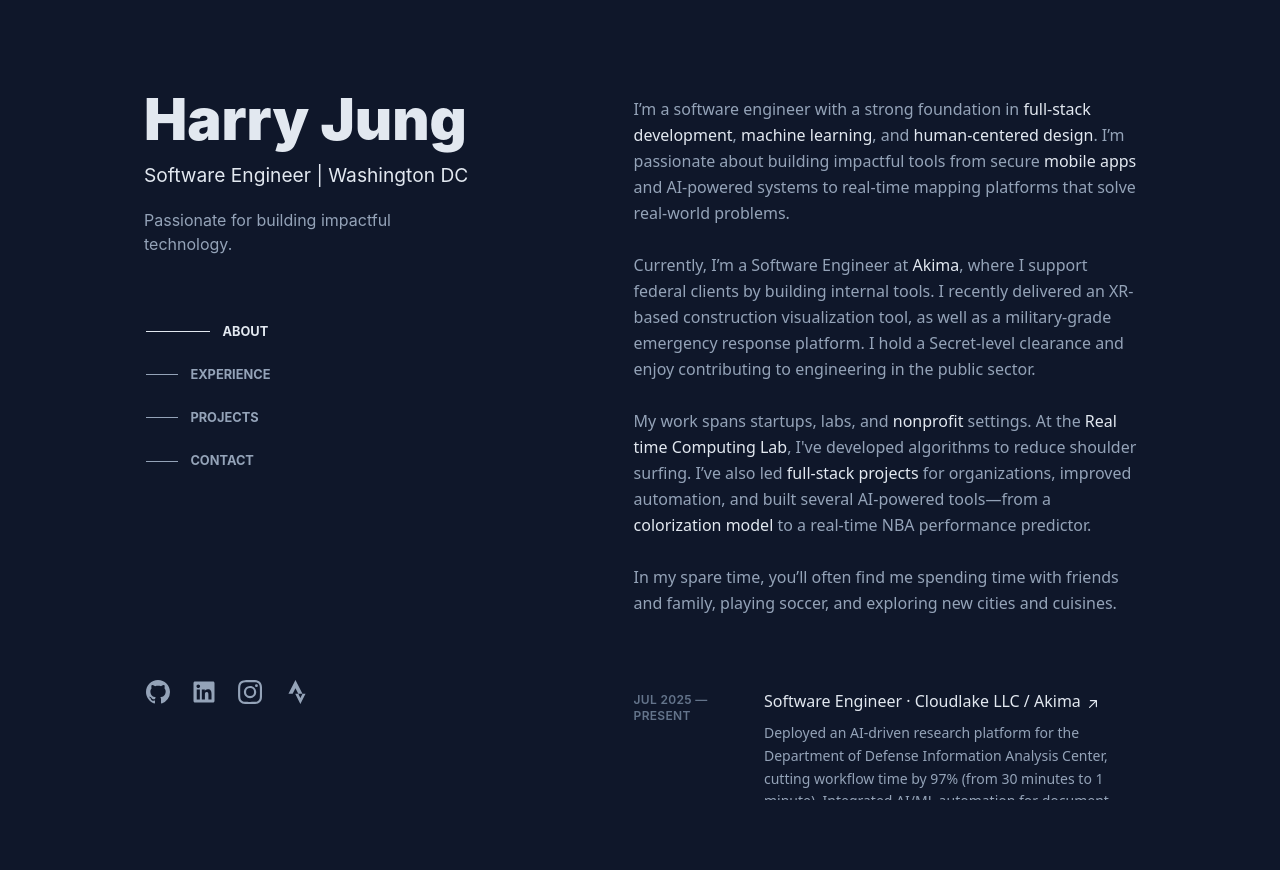
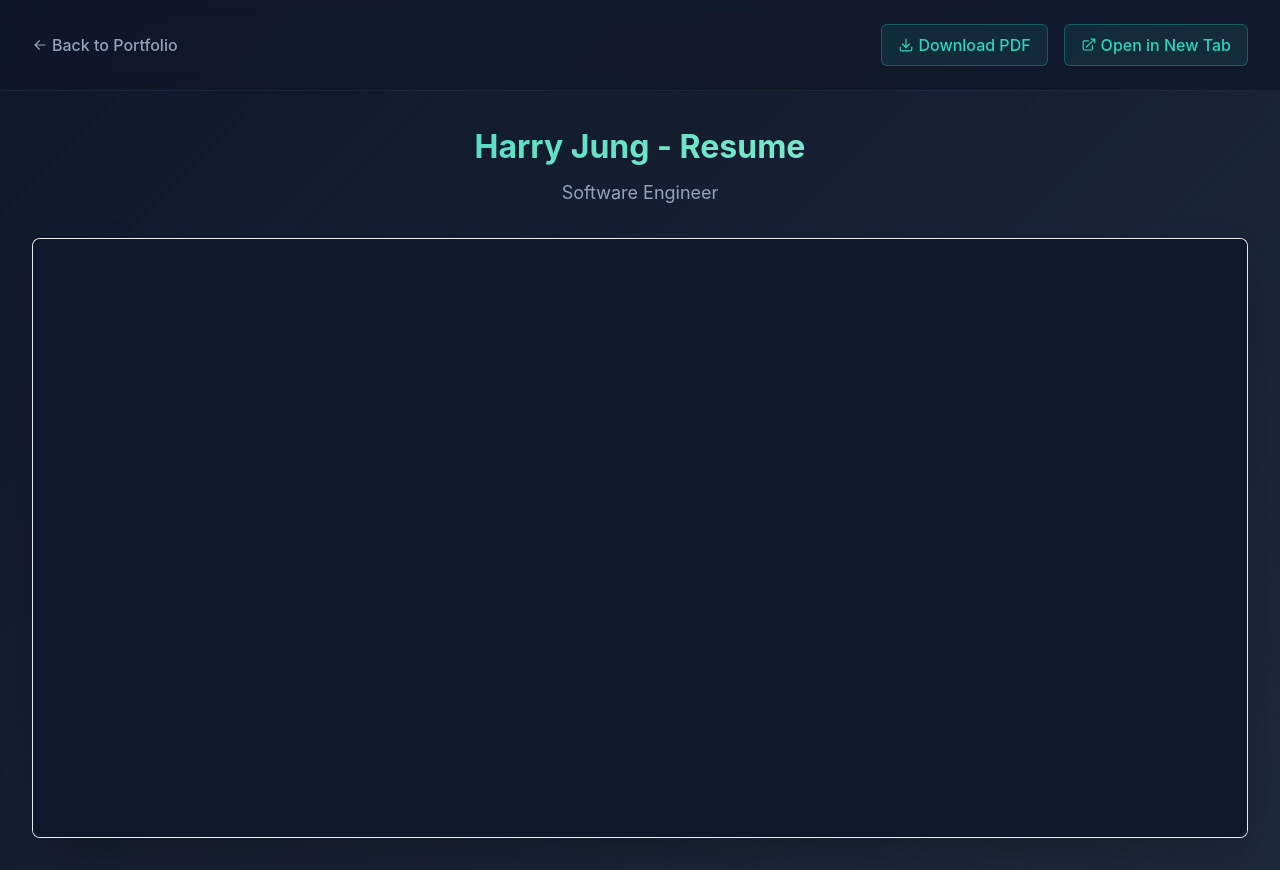
Before and after one commit to harryjng/personalWebsite, a React (Create React App) app: page /resume in a window 1280 px wide. Before the commit the page ends 800 px from the top, so only its background shows below. Built offline with nearby package versions, Linux system fonts and the light colour scheme.

Commit message:
created resume component

```diff
--- a/package.json
+++ b/package.json
@@ -12,6 +12,7 @@
     "framer-motion": "^12.23.11",
     "react": "^19.1.0",
     "react-dom": "^19.1.0",
+    "react-router-dom": "^7.8.0",
     "react-scripts": "5.0.1",
     "web-vitals": "^2.1.4"
   },
--- a/src/App.js
+++ b/src/App.js
@@ -1,4 +1,5 @@
 import { useEffect } from 'react';
+import { BrowserRouter as Router, Routes, Route } from 'react-router-dom';
 import './App.css';
 import Hero from './components/Hero';
 import About from './components/About';
@@ -7,8 +8,10 @@ import Experience from './components/Experience';
 import Project from './components/Project';
 import Contact from './components/Contact';
 import Navbar from './components/Navbar';
+import Resume from './components/Resume';
 
-function App() {
+// Home component for the main portfolio layout
+function Home() {
   useEffect(() => {
     const spotlight = document.getElementById('spotlight');
     const left = document.querySelector('.left-fixed');
@@ -76,4 +79,15 @@ function App() {
   );
 }
 
+function App() {
+  return (
+    <Router>
+      <Routes>
+        <Route path="/" element={<Home />} />
+        <Route path="/resume" element={<Resume />} />
+      </Routes>
+    </Router>
+  );
+}
+
 export default App;
--- a/src/components/Experience.js
+++ b/src/components/Experience.js
@@ -1,3 +1,4 @@
+import { Link } from 'react-router-dom';
 import './Experience.css'
 
 export default function Experience() {
@@ -292,7 +293,7 @@ export default function Experience() {
         </a>
       </section>
 <div className="resume">
-  <a href="../assets/Harry_Jung_ResumeCopy.pdf" className="group/link resume">
+  <Link to="/resume" className="group/link resume">
     <span>View Full&nbsp;</span>
     <span className="inline-block">
       Résumé
@@ -310,7 +311,7 @@ export default function Experience() {
         />
       </svg>
     </span>
-  </a>
+  </Link>
 </div>
 
 
--- /dev/null
+++ b/src/components/Resume.css
@@ -0,0 +1,154 @@
+.resume-page {
+  min-height: 100vh;
+  background: linear-gradient(135deg, rgb(15, 23, 42) 0%, rgb(30, 41, 59) 100%);
+  color: white;
+  font-family: 'Inter', -apple-system, BlinkMacSystemFont, sans-serif;
+}
+
+.resume-nav {
+  display: flex;
+  justify-content: space-between;
+  align-items: center;
+  padding: 1.5rem 2rem;
+  background: rgba(15, 23, 42, 0.8);
+  backdrop-filter: blur(10px);
+  border-bottom: 1px solid rgba(148, 163, 184, 0.1);
+  position: sticky;
+  top: 0;
+  z-index: 100;
+}
+
+.back-link {
+  display: flex;
+  align-items: center;
+  color: rgb(148, 163, 184);
+  text-decoration: none;
+  font-weight: 500;
+  transition: color 0.3s ease;
+}
+
+.back-link:hover {
+  color: rgb(45, 212, 191);
+}
+
+.resume-actions {
+  display: flex;
+  gap: 1rem;
+}
+
+.download-link,
+.open-link {
+  display: flex;
+  align-items: center;
+  padding: 0.5rem 1rem;
+  background: rgba(45, 212, 191, 0.1);
+  color: rgb(45, 212, 191);
+  text-decoration: none;
+  border-radius: 0.375rem;
+  font-weight: 500;
+  transition: all 0.3s ease;
+  border: 1px solid rgba(45, 212, 191, 0.3);
+}
+
+.download-link:hover,
+.open-link:hover {
+  background: rgba(45, 212, 191, 0.2);
+  border-color: rgba(45, 212, 191, 0.5);
+  transform: translateY(-1px);
+}
+
+.resume-content {
+  padding: 2rem;
+  max-width: 100%;
+  margin: 0 auto;
+}
+
+.resume-header {
+  text-align: center;
+  margin-bottom: 2rem;
+}
+
+.resume-title {
+  font-size: 2rem;
+  font-weight: bold;
+  margin-bottom: 0.5rem;
+  background: linear-gradient(135deg, rgb(45, 212, 191), rgb(167, 243, 208));
+  background-clip: text;
+  -webkit-background-clip: text;
+  -webkit-text-fill-color: transparent;
+}
+
+.resume-subtitle {
+  color: rgb(148, 163, 184);
+  font-size: 1.125rem;
+}
+
+.pdf-container {
+  width: 100%;
+  height: calc(100vh - 200px);
+  background: white;
+  border-radius: 0.5rem;
+  overflow: hidden;
+  box-shadow: 0 25px 50px -12px rgba(0, 0, 0, 0.25);
+  border: 1px solid rgba(148, 163, 184, 0.2);
+}
+
+.pdf-viewer {
+  border: none;
+  display: block;
+}
+
+.pdf-fallback {
+  padding: 2rem;
+  text-align: center;
+  color: rgb(51, 65, 85);
+}
+
+.fallback-link {
+  color: rgb(45, 212, 191);
+  text-decoration: underline;
+  font-weight: 500;
+}
+
+.fallback-link:hover {
+  color: rgb(20, 184, 166);
+}
+
+/* Responsive design */
+@media (max-width: 768px) {
+  .resume-nav {
+    flex-direction: column;
+    gap: 1rem;
+    padding: 1rem;
+  }
+
+  .resume-actions {
+    width: 100%;
+    justify-content: center;
+  }
+
+  .resume-content {
+    padding: 1rem;
+  }
+
+  .resume-title {
+    font-size: 1.5rem;
+  }
+
+  .pdf-container {
+    height: calc(100vh - 250px);
+  }
+}
+
+@media (max-width: 640px) {
+  .resume-actions {
+    flex-direction: column;
+    width: 100%;
+  }
+
+  .download-link,
+  .open-link {
+    justify-content: center;
+    width: 100%;
+  }
+}
--- /dev/null
+++ b/src/components/Resume.js
@@ -0,0 +1,110 @@
+import React from 'react';
+import { Link } from 'react-router-dom';
+import './Resume.css';
+
+export default function Resume() {
+  return (
+    <div className="resume-page">
+      {/* Navigation bar for the resume page */}
+      <nav className="resume-nav">
+        <Link
+          to="/"
+          className="back-link group/link"
+        >
+          <svg
+            xmlns="http://www.w3.org/2000/svg"
+            viewBox="0 0 20 20"
+            fill="currentColor"
+            className="inline-block h-4 w-4 shrink-0 transition-transform group-hover/link:translate-x-1 motion-reduce:transition-none mr-1"
+            aria-hidden="true"
+          >
+            <path
+              fillRule="evenodd"
+              d="M17 10a.75.75 0 01-.75.75H5.612l4.158 3.96a.75.75 0 11-1.04 1.08l-5.5-5.25a.75.75 0 010-1.08l5.5-5.25a.75.75 0 111.04 1.08L5.612 9.25H16.25A.75.75 0 0117 10z"
+              clipRule="evenodd"
+            />
+          </svg>
+          Back to Portfolio
+        </Link>
+
+        <div className="resume-actions">
+          <a
+            href="/Harry_Jung_ResumeCopy.pdf"
+            download="Harry_Jung_Resume.pdf"
+            className="download-link group/link"
+          >
+            <svg
+              xmlns="http://www.w3.org/2000/svg"
+              viewBox="0 0 20 20"
+              fill="currentColor"
+              className="inline-block h-4 w-4 shrink-0 transition-transform group-hover/link:translate-y-1 motion-reduce:transition-none mr-1"
+              aria-hidden="true"
+            >
+              <path d="M10.75 2.75a.75.75 0 00-1.5 0v8.614L6.295 8.235a.75.75 0 10-1.09 1.03l4.25 4.5a.75.75 0 001.09 0l4.25-4.5a.75.75 0 00-1.09-1.03L10.75 11.364V2.75z" />
+              <path d="M3.5 12.75a.75.75 0 00-1.5 0v2.5A2.75 2.75 0 004.75 18h10.5A2.75 2.75 0 0018 15.25v-2.5a.75.75 0 00-1.5 0v2.5c0 .69-.56 1.25-1.25 1.25H4.75c-.69 0-1.25-.56-1.25-1.25v-2.5z" />
+            </svg>
+            Download PDF
+          </a>
+
+          <a
+            href="/Harry_Jung_ResumeCopy.pdf"
+            target="_blank"
+            rel="noopener noreferrer"
+            className="open-link group/link"
+          >
+            <svg
+              xmlns="http://www.w3.org/2000/svg"
+              viewBox="0 0 20 20"
+              fill="currentColor"
+              className="inline-block h-4 w-4 shrink-0 transition-transform group-hover/link:-translate-y-1 group-hover/link:translate-x-1 motion-reduce:transition-none mr-1"
+              aria-hidden="true"
+            >
+              <path
+                fillRule="evenodd"
+                d="M4.25 5.5a.75.75 0 00-.75.75v8.5c0 .414.336.75.75.75h8.5a.75.75 0 00.75-.75v-4a.75.75 0 011.5 0v4A2.25 2.25 0 0112.75 17h-8.5A2.25 2.25 0 012 14.75v-8.5A2.25 2.25 0 014.25 4h5a.75.75 0 010 1.5h-5z"
+                clipRule="evenodd"
+              />
+              <path
+                fillRule="evenodd"
+                d="M6.194 12.753a.75.75 0 001.06.053L16.5 4.44v2.81a.75.75 0 001.5 0v-4.5a.75.75 0 00-.75-.75h-4.5a.75.75 0 000 1.5h2.553l-9.056 8.194a.75.75 0 00-.053 1.06z"
+                clipRule="evenodd"
+              />
+            </svg>
+            Open in New Tab
+          </a>
+        </div>
+      </nav>
+
+      {/* Resume content */}
+      <div className="resume-content">
+        <div className="resume-header">
+          <h1 className="resume-title">Harry Jung - Resume</h1>
+          <p className="resume-subtitle">Software Engineer</p>
+        </div>
+
+        <div className="pdf-container">
+          <iframe
+            src="/Harry_Jung_ResumeCopy.pdf"
+            type="application/pdf"
+            width="100%"
+            height="100%"
+            title="Harry Jung Resume"
+            className="pdf-viewer"
+          >
+            <p className="pdf-fallback">
+              Your browser doesn't support PDF viewing.
+              <a
+                href="/Harry_Jung_ResumeCopy.pdf"
+                target="_blank"
+                rel="noopener noreferrer"
+                className="fallback-link"
+              >
+                Click here to open the PDF in a new tab
+              </a>
+            </p>
+          </iframe>
+        </div>
+      </div>
+    </div>
+  );
+}
```
Also changed, not shown: 2 other files (tests, documents, lock files or other folders).
